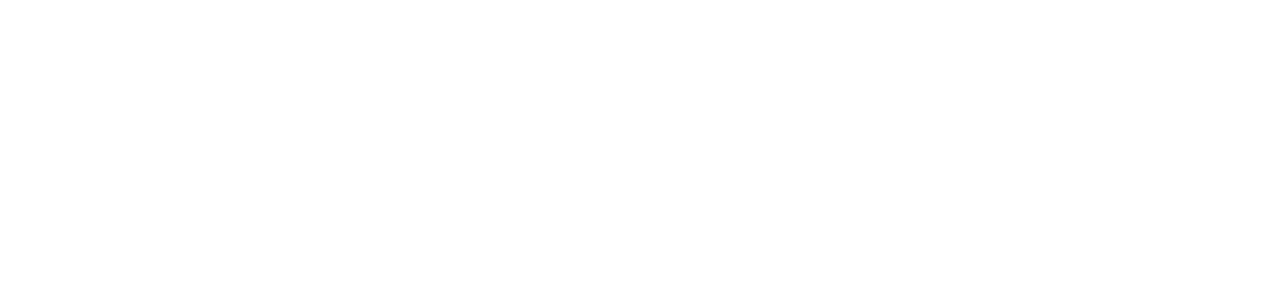
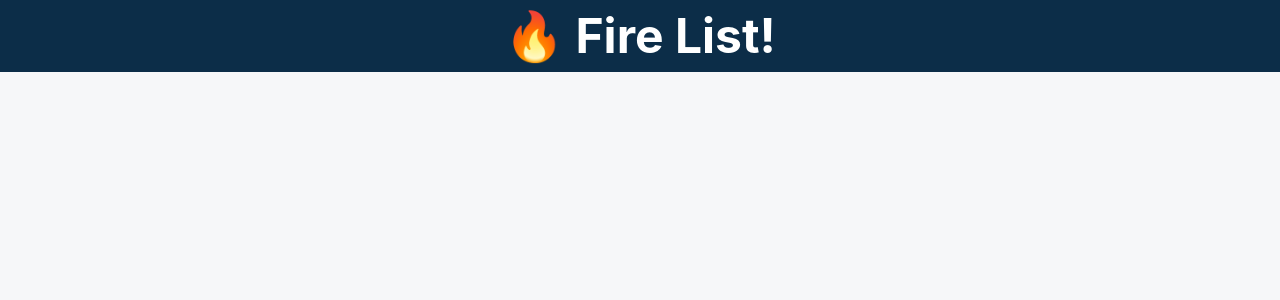
Before and after one commit to KevinMendieta/fire-list, a React (Vite) app: page /login in a window 1280 px wide. Shown: the top 300 px of the page. Built offline with nearby package versions, Linux system fonts and the light colour scheme.

Commit message:
basic layout + header

```diff
--- a/src/App.tsx
+++ b/src/App.tsx
@@ -1,12 +1,29 @@
-import React from "react";
-import { ChakraProvider } from "@chakra-ui/react";
+import React, { Suspense } from "react";
+import { ChakraProvider, Grid, GridItem } from "@chakra-ui/react";
 
 import AppRouter from "./routes";
+import Header from "./components/Header";
 
 function App() {
   return (
     <ChakraProvider>
-      <AppRouter />
+      <Grid
+        h="100%"
+        w="100%"
+        templateRows="100px 1fr "
+        templateColumns="1fr"
+        backgroundColor="#F6F7F9"
+      >
+        <GridItem colSpan={2}>
+          <Header />
+        </GridItem>
+        {/* <GridItem rowSpan={2}></GridItem> */}
+        <GridItem colSpan={2}>
+          <Suspense fallback={<div>Loading...</div>}>
+            <AppRouter />
+          </Suspense>
+        </GridItem>
+      </Grid>
     </ChakraProvider>
   );
 }
--- /dev/null
+++ b/src/components/Header/Header.tsx
@@ -0,0 +1,16 @@
+import React from "react";
+import { Center, Heading } from "@chakra-ui/react";
+
+import "./styles.css";
+
+export default function Header() {
+  return (
+    <header className="header">
+      <Center p={3}>
+        <Heading as="h1" size="2xl" color="white">
+          🔥 Fire List!
+        </Heading>
+      </Center>
+    </header>
+  );
+}
--- /dev/null
+++ b/src/components/Header/index.ts
@@ -0,0 +1 @@
+export { default } from "./Header";
--- /dev/null
+++ b/src/components/Header/styles.css
@@ -0,0 +1,3 @@
+.header {
+  background-color: #0c2d48;
+}
```
